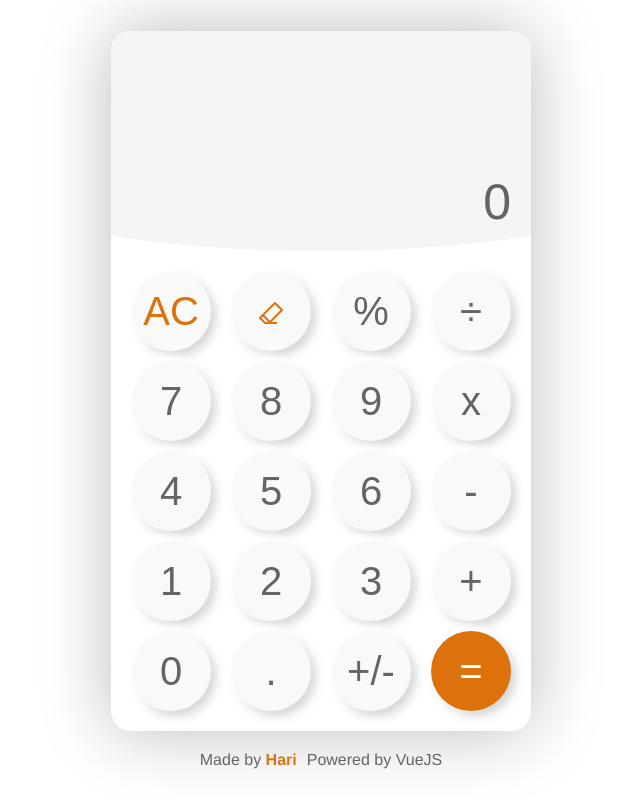
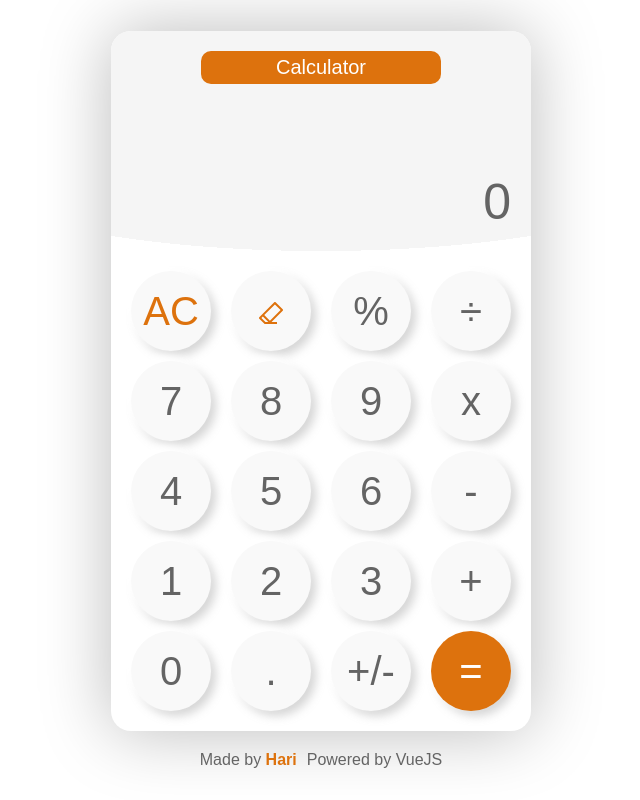
Before and after one commit to Manjaka13/calculator, a Vue app: page / in a window 1280 px wide. Shown: the whole page, without its empty margins (319-959 px from the left). Built offline with nearby package versions, Linux system fonts and the light colour scheme.

Commit message:
Add title

```diff
--- a/src/styles/calc-screen.scss
+++ b/src/styles/calc-screen.scss
@@ -24,6 +24,22 @@
 		);
 	}
 
+	&::after {
+		content: "Calculator";
+		padding: 5px 20px;
+		border-radius: 10px;
+		background: $color-theme;
+		color: white;
+		margin: auto;
+		top: 20px;
+		position: absolute;
+		left: 0;
+		right: 0;
+		width: 200px;
+		text-align: center;
+		font-size: 20px;
+	}
+
 	&__before,
 	&__current {
 		text-align: right;
--- a/src/styles/index.scss
+++ b/src/styles/index.scss
@@ -7,6 +7,7 @@
 
 * {
 	box-sizing: border-box;
+	font-family: sans-serif;
 }
 
 html,
```
